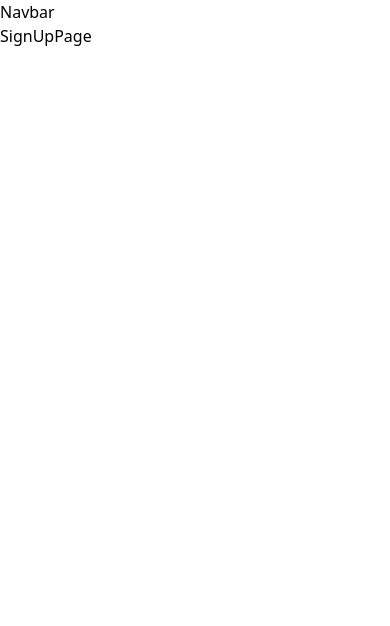
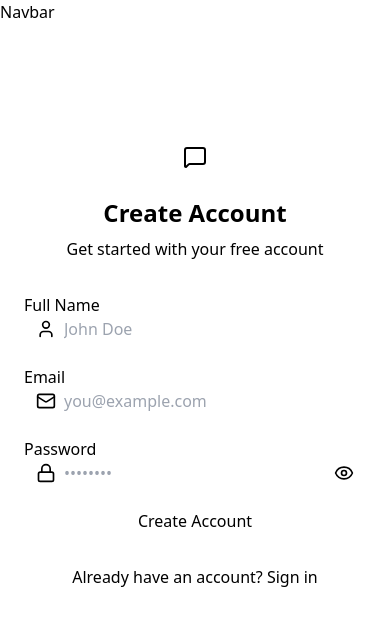
Before and after one commit to SanatSinha19/Chat_App, a React (Vite) app in the folder Frontend/: page /signup in a window 390 px wide. Shown: the top 626 px of the page. Built offline with nearby package versions, Linux system fonts and the light colour scheme; no server answers.

Commit message:
- Created SignUpPage with form validations and UI components - Integrated Zustand auth store for managing auth state - Connected socket.io on successful signup - Added loading indicators and toast feedback for UX

```diff
--- a/Frontend/src/pages/SignUpPage.jsx
+++ b/Frontend/src/pages/SignUpPage.jsx
@@ -1,9 +1,154 @@
+import { useState } from "react";
+import { useAuthStore } from "../store/useAuthStore";
+import { Eye, EyeOff, Loader2, Lock, Mail, MessageSquare, User } from "lucide-react";
+import { Link } from "react-router-dom";
+
+import AuthImagePattern from "../components/AuthImagePattern";
+import toast from "react-hot-toast";
+
 const SignUpPage = () => {
+  const [showPassword, setShowPassword] = useState(false);
+  const [formData, setFormData] = useState({
+    fullName: "",
+    email: "",
+    password: "",
+  });
+
+  const { signup, isSigningUp } = useAuthStore();
+
+  const validateForm = () => {
+    if (!formData.fullName.trim()) return toast.error("Full name is required");
+    if (!formData.email.trim()) return toast.error("Email is required");
+    if (!/\S+@\S+\.\S+/.test(formData.email)) return toast.error("Invalid email format");
+    if (!formData.password) return toast.error("Password is required");
+    if (formData.password.length < 6) return toast.error("Password must be at least 6 characters");
+
+    return true;
+  };
+
+  const handleSubmit = (e) => {
+    e.preventDefault();
+
+    const success = validateForm();
+
+    if (success === true) signup(formData);
+  };
+
   return (
-    <div>
-      SignUpPage
+    <div className="min-h-screen grid lg:grid-cols-2">
+      {/* left side */}
+      <div className="flex flex-col justify-center items-center p-6 sm:p-12">
+        <div className="w-full max-w-md space-y-8">
+          {/* LOGO */}
+          <div className="text-center mb-8">
+            <div className="flex flex-col items-center gap-2 group">
+              <div
+                className="size-12 rounded-xl bg-primary/10 flex items-center justify-center
+              group-hover:bg-primary/20 transition-colors"
+              >
+                <MessageSquare className="size-6 text-primary" />
+              </div>
+              <h1 className="text-2xl font-bold mt-2">Create Account</h1>
+              <p className="text-base-content/60">Get started with your free account</p>
+            </div>
+          </div>
+
+          <form onSubmit={handleSubmit} className="space-y-6">
+            <div className="form-control">
+              <label className="label">
+                <span className="label-text font-medium">Full Name</span>
+              </label>
+              <div className="relative">
+                <div className="absolute inset-y-0 left-0 pl-3 flex items-center pointer-events-none">
+                  <User className="size-5 text-base-content/40" />
+                </div>
+                <input
+                  type="text"
+                  className={`input input-bordered w-full pl-10`}
+                  placeholder="John Doe"
+                  value={formData.fullName}
+                  onChange={(e) => setFormData({ ...formData, fullName: e.target.value })}
+                />
+              </div>
+            </div>
+
+            <div className="form-control">
+              <label className="label">
+                <span className="label-text font-medium">Email</span>
+              </label>
+              <div className="relative">
+                <div className="absolute inset-y-0 left-0 pl-3 flex items-center pointer-events-none">
+                  <Mail className="size-5 text-base-content/40" />
+                </div>
+                <input
+                  type="email"
+                  className={`input input-bordered w-full pl-10`}
+                  placeholder="you@example.com"
+                  value={formData.email}
+                  onChange={(e) => setFormData({ ...formData, email: e.target.value })}
+                />
+              </div>
+            </div>
+
+            <div className="form-control">
+              <label className="label">
+                <span className="label-text font-medium">Password</span>
+              </label>
+              <div className="relative">
+                <div className="absolute inset-y-0 left-0 pl-3 flex items-center pointer-events-none">
+                  <Lock className="size-5 text-base-content/40" />
+                </div>
+                <input
+                  type={showPassword ? "text" : "password"}
+                  className={`input input-bordered w-full pl-10`}
+                  placeholder="••••••••"
+                  value={formData.password}
+                  onChange={(e) => setFormData({ ...formData, password: e.target.value })}
+                />
+                <button
+                  type="button"
+                  className="absolute inset-y-0 right-0 pr-3 flex items-center"
+                  onClick={() => setShowPassword(!showPassword)}
+                >
+                  {showPassword ? (
+                    <EyeOff className="size-5 text-base-content/40" />
+                  ) : (
+                    <Eye className="size-5 text-base-content/40" />
+                  )}
+                </button>
+              </div>
+            </div>
+
+            <button type="submit" className="btn btn-primary w-full" disabled={isSigningUp}>
+              {isSigningUp ? (
+                <>
+                  <Loader2 className="size-5 animate-spin" />
+                  Loading...
+                </>
+              ) : (
+                "Create Account"
+              )}
+            </button>
+          </form>
+
+          <div className="text-center">
+            <p className="text-base-content/60">
+              Already have an account?{" "}
+              <Link to="/login" className="link link-primary">
+                Sign in
+              </Link>
+            </p>
+          </div>
+        </div>
+      </div>
+
+      {/* right side */}
+
+      <AuthImagePattern
+        title="Join our community"
+        subtitle="Connect with friends, share moments, and stay in touch with your loved ones."
+      />
     </div>
-  )
-}
-
+  );
+};
 export default SignUpPage;
--- a/Frontend/src/store/useAuthStore.js
+++ b/Frontend/src/store/useAuthStore.js
@@ -1,21 +1,105 @@
-import {create} from "zustand"
-import { axiosInstance } from "../lib/axios";
-export const useAuthStore = create((set) => ({
+import { create } from "zustand";
+import { axiosInstance } from "../lib/axios.js";
+import toast from "react-hot-toast";
+import { io } from "socket.io-client";
+
+const BASE_URL = import.meta.env.MODE === "development" ? "http://localhost:5001" : "/";
+
+export const useAuthStore = create((set, get) => ({
   authUser: null,
   isSigningUp: false,
-    isloggingIng: false,
+  isLoggingIn: false,
   isUpdatingProfile: false,
   isCheckingAuth: true,
+  onlineUsers: [],
+  socket: null,
 
-    checkAuth: async() => {
+  checkAuth: async () => {
     try {
       const res = await axiosInstance.get("/auth/check");
-            set ({authUser: res.data});
+
+      set({ authUser: res.data });
+      get().connectSocket();
     } catch (error) {
-            console.log ("Error in checkAuth:", error);
-            set({authUser: null});
-        } finally{
-            set({isCheckingAuth: false});
+      console.log("Error in checkAuth:", error);
+      set({ authUser: null });
+    } finally {
+      set({ isCheckingAuth: false });
     }
+  },
+
+  signup: async (data) => {
+    set({ isSigningUp: true });
+    try {
+      const res = await axiosInstance.post("/auth/signup", data);
+      set({ authUser: res.data });
+      toast.success("Account created successfully");
+      get().connectSocket();
+    } catch (error) {
+      toast.error(error.response.data.message);
+    } finally {
+      set({ isSigningUp: false });
     }
+  },
+
+  login: async (data) => {
+    set({ isLoggingIn: true });
+    try {
+      const res = await axiosInstance.post("/auth/login", data);
+      set({ authUser: res.data });
+      toast.success("Logged in successfully");
+
+      get().connectSocket();
+    } catch (error) {
+      toast.error(error.response.data.message);
+    } finally {
+      set({ isLoggingIn: false });
+    }
+  },
+
+  logout: async () => {
+    try {
+      await axiosInstance.post("/auth/logout");
+      set({ authUser: null });
+      toast.success("Logged out successfully");
+      get().disconnectSocket();
+    } catch (error) {
+      toast.error(error.response.data.message);
+    }
+  },
+
+  updateProfile: async (data) => {
+    set({ isUpdatingProfile: true });
+    try {
+      const res = await axiosInstance.put("/auth/update-profile", data);
+      set({ authUser: res.data });
+      toast.success("Profile updated successfully");
+    } catch (error) {
+      console.log("error in update profile:", error);
+      toast.error(error.response.data.message);
+    } finally {
+      set({ isUpdatingProfile: false });
+    }
+  },
+
+  connectSocket: () => {
+    const { authUser } = get();
+    if (!authUser || get().socket?.connected) return;
+
+    const socket = io(BASE_URL, {
+      query: {
+        userId: authUser._id,
+      },
+    });
+    socket.connect();
+
+    set({ socket: socket });
+
+    socket.on("getOnlineUsers", (userIds) => {
+      set({ onlineUsers: userIds });
+    });
+  },
+  disconnectSocket: () => {
+    if (get().socket?.connected) get().socket.disconnect();
+  },
 }));
```
Lines whose indentation alone changed are shown as unchanged.
